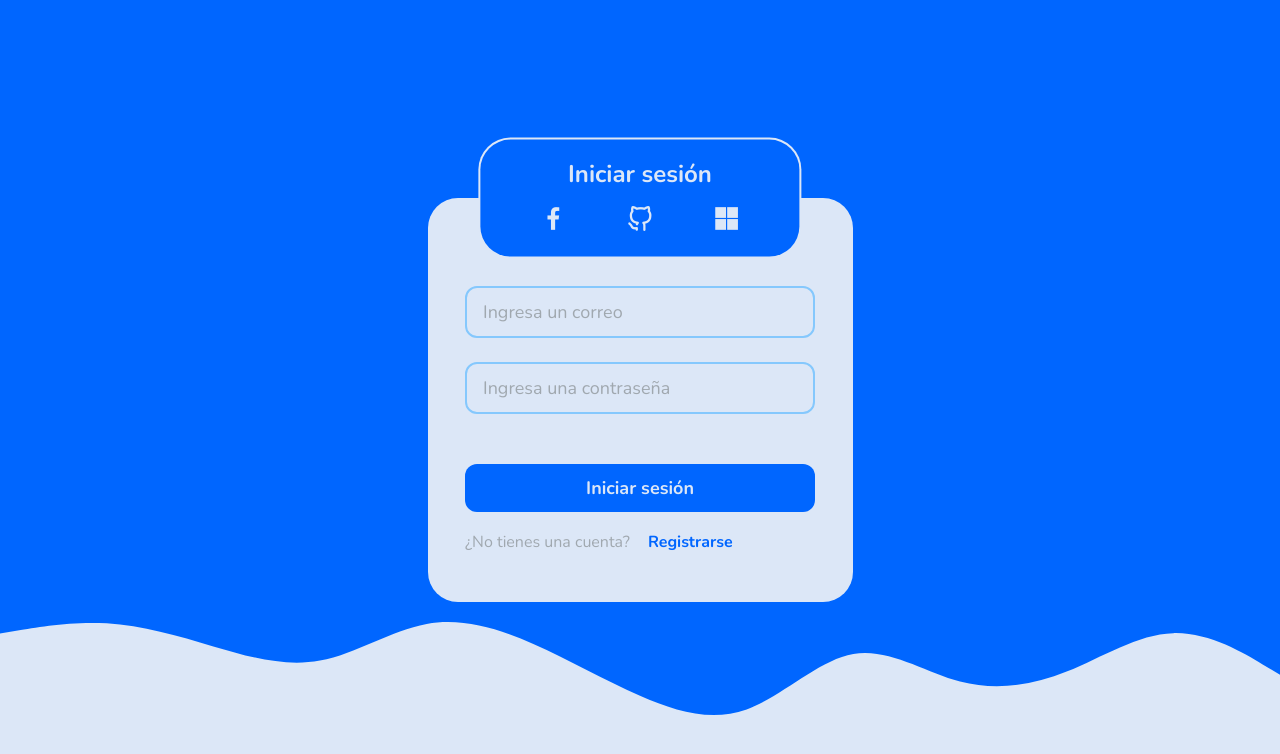
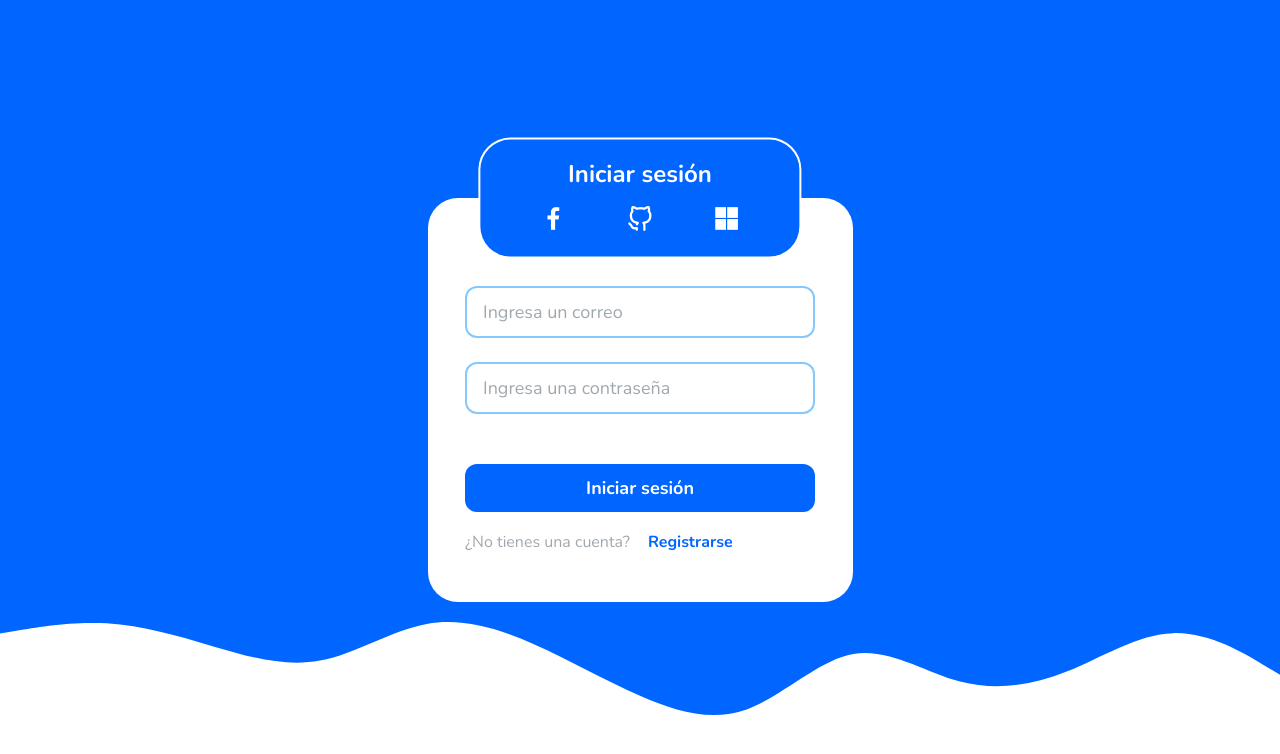
Before and after one commit to StalinAM/easy-money-app, a React (Vite) app: page /signin in a window 1280 px wide. Shown: the top 754 px of the page. Built offline with nearby package versions, Linux system fonts and the light colour scheme; no server answers.

Commit message:
change color white

```diff
--- a/src/components/NewItem.jsx
+++ b/src/components/NewItem.jsx
@@ -43,10 +43,6 @@ const FormC = styled.form`
   gap: 1.125rem;
   margin: 0 auto;
 `
-const DateC = styled(DatePicker)`
-  border: none;
-  color: green;
-`
 function NewItem({ active, setActive }) {
   const [date, setDate] = useState('')
   const [description, setDescription] = useState('')
@@ -62,7 +58,7 @@ function NewItem({ active, setActive }) {
                 adapterLocale={'es'}
                 dateAdapter={AdapterDayjs}
               >
-                <DateC
+                <DatePicker
                   label='Basic example'
                   value={date}
                   onChange={(newValue) => {
--- a/src/routes/SignIn.jsx
+++ b/src/routes/SignIn.jsx
@@ -29,7 +29,7 @@ const Header = styled.header`
   justify-content: center;
   align-items: center;
   gap: 0.5rem;
-  box-shadow: #dce7f7 0px 0px 0px 2px;
+  box-shadow: #ffffff 0px 0px 0px 2px;
   h1 {
     color: ${(props) => props.theme.white};
     font-size: ${(props) => props.theme.lFont};
--- a/src/style/Theme.jsx
+++ b/src/style/Theme.jsx
@@ -1,6 +1,6 @@
 export const dark = {
   // Colors
-  white: '#dce7f7',
+  white: '#ffffff',
   blue: '#0066FF',
   lightBlue: '#0033bb',
   darkBlue: '#000e33',
```
Also changed, not shown: src/assets/background.svg.
